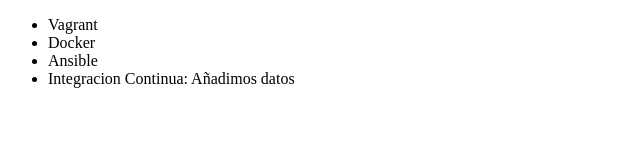
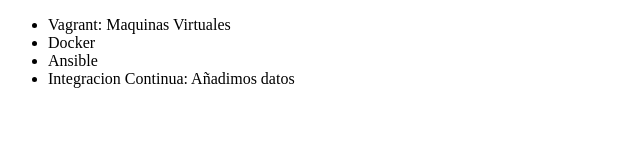
Before and after one commit to MumiChan/aluraTP, a plain HTML site: page index.html in a window 1280 px wide. Shown: the whole page, without its empty margins (0-640 px from the left). Drawn offline with Linux system fonts and the light colour scheme.

Commit message:
corrigiendo curso de vagrant

```diff
--- a/index.html
+++ b/index.html
@@ -6,7 +6,7 @@
 </head>
 <body>
      <ul>
-         <li> Vagrant </li>
+         <li> Vagrant: Maquinas Virtuales </li>
          <li> Docker </li>
          <li> Ansible </li>
          <li> Integracion Continua: Añadimos datos  </li>
```
